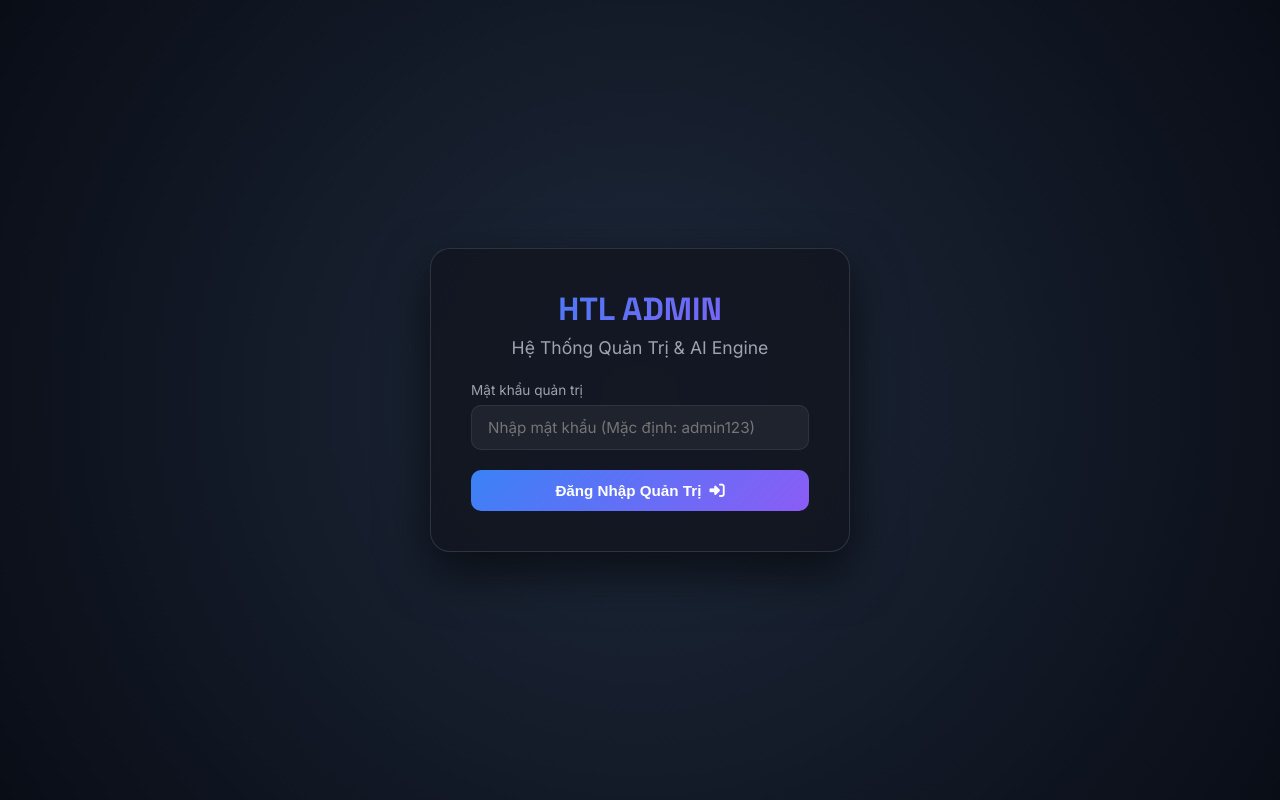
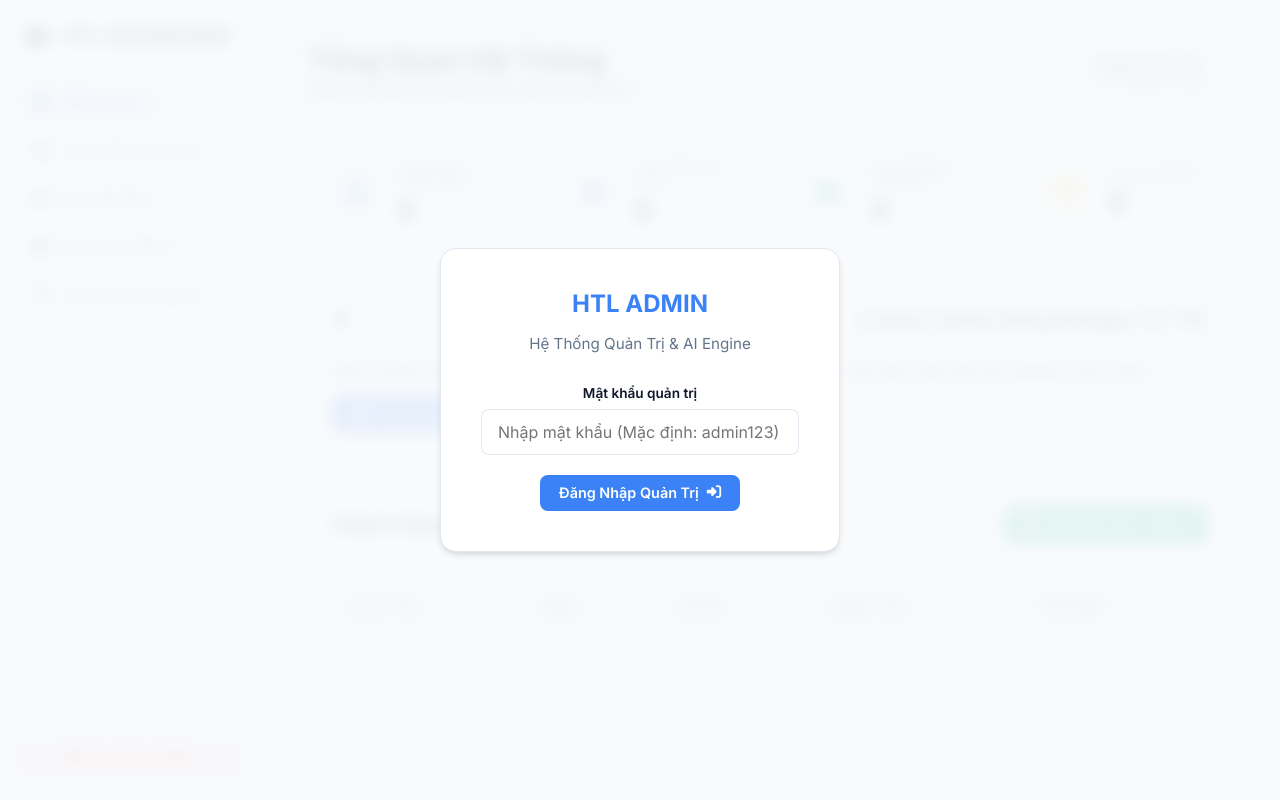
Before and after one commit to hoanglongkudo8386-byte/cvxinvc2003, a plain HTML site: page admin.html in a window 1280 px wide. Drawn offline with Linux system fonts and the light colour scheme.

Commit message:
💎 Re-apply SaaS Polish Admin Dashboard UI/UX

```diff
--- a/admin.html
+++ b/admin.html
@@ -42,8 +42,8 @@
     <!-- 2. SIDEBAR THONG TIN -->
     <aside class="admin-sidebar">
         <div class="sidebar-brand">
-            <i class="fa-solid fa-rocket" style="color: #3b82f6; font-size: 1.2em; text-shadow: 0 0 10px rgba(59,130,246,0.5);"></i>
-            <span style="font-weight: 800; background: linear-gradient(90deg, #3b82f6, #8b5cf6); -webkit-background-clip: text; color: transparent;">HTL STUDIO</span>
+            <i class="fa-solid fa-robot" style="color: var(--accent-blue);"></i>
+            <span>HTL DASHBOARD</span>
         </div>
         <ul class="sidebar-menu">
             <li class="menu-item active" data-tab="dashboard">
@@ -77,7 +77,7 @@
                 <p style="color: var(--text-secondary); font-size: 0.9rem; margin-top: 0.2rem;">Quản lý dữ liệu & Tự động hóa nội dung bằng AI</p>
             </div>
             <div class="user-badge">
-                <div class="user-avatar">L</div>
+
                 <div>
                     <div style="font-size: 0.85rem; font-weight: 600;" class="user-name">Hoàng Thế Long</div>
                     <div style="font-size: 0.75rem; color: var(--accent-green);">● AI Publisher Active</div>
@@ -127,7 +127,7 @@
                     Bấm nút bên dưới để thử nghiệm AI Agent tự động sáng tạo & ĐĂNG NGAY 1 bài viết chuẩn SEO lên website trong 1 giây!
                 </p>
                 <button class="btn-admin btn-admin-primary" id="btnQuickAIPublish" style="width: auto;">
-                    <i class="fa-solid fa-rocket" style="color: #3b82f6; font-size: 1.2em; text-shadow: 0 0 10px rgba(59,130,246,0.5);"></i> Tạo & Đăng Bài SEO Ngay Bằng AI
+                    <i class="fa-solid fa-robot"></i> Tạo & Đăng Bài SEO Ngay Bằng AI
                 </button>
             </div>
 
@@ -139,7 +139,7 @@
                         <i class="fa-solid fa-file-excel"></i> Xuất File CSV / Excel
                     </button>
                 </div>
-                <table class="admin-table">
+                <div class="table-responsive"><table class="admin-table">
                     <thead>
                         <tr>
                             <th>Họ và tên</th>
@@ -152,7 +152,7 @@
                     <tbody id="recentLeadsTable">
                         <!-- Render via JS -->
                     </tbody>
-                </table>
+                </table></div>
             </div>
         </section>
 
@@ -165,7 +165,7 @@
                         <i class="fa-solid fa-download"></i> Tải File Excel
                     </button>
                 </div>
-                <table class="admin-table">
+                <div class="table-responsive"><table class="admin-table">
                     <thead>
                         <tr>
                             <th>Họ và tên</th>
@@ -179,7 +179,7 @@
                     <tbody id="fullLeadsTable">
                         <!-- Render via JS -->
                     </tbody>
-                </table>
+                </table></div>
             </div>
         </section>
 
@@ -218,7 +218,7 @@
                 <div class="card-header">
                     <h2 class="card-title">Danh Sách Bài Viết Đã Đăng</h2>
                 </div>
-                <table class="admin-table">
+                <div class="table-responsive"><table class="admin-table">
                     <thead>
                         <tr>
                             <th>Tiêu đề</th>
@@ -231,7 +231,7 @@
                     <tbody id="blogsTable">
                         <!-- Render via JS -->
                     </tbody>
-                </table>
+                </table></div>
             </div>
         </section>
 
@@ -285,7 +285,7 @@
                 <div class="card-header">
                     <h2 class="card-title">Danh Sách Dự Án Đã Đăng</h2>
                 </div>
-                <table class="admin-table">
+                <div class="table-responsive"><table class="admin-table">
                     <thead>
                         <tr>
                             <th>Tên dự án</th>
@@ -297,7 +297,7 @@
                     <tbody id="projectsTable">
                         <!-- Render via JS -->
                     </tbody>
-                </table>
+                </table></div>
             </div>
         </section>
 
--- a/css/admin.css
+++ b/css/admin.css
@@ -1,392 +1,293 @@
-/* ==========================================
-   HTL ADMIN DASHBOARD STYLESHEET
-   Dark Mode Glassmorphism & High-Tech UI
-   ========================================== */
-
-:root {
-    --bg-primary: #0a0c10;
-    --bg-secondary: #121620;
-    --bg-card: rgba(22, 28, 42, 0.7);
-    --border-color: rgba(255, 255, 255, 0.08);
-    --text-primary: #f3f4f6;
-    --text-secondary: #9ca3af;
-    --accent-blue: #3b82f6;
-    --accent-purple: #8b5cf6;
-    --accent-cyan: #06b6d4;
-    --accent-green: #10b981;
-    --accent-amber: #f59e0b;
-    --accent-red: #ef4444;
-    --font-heading: 'Space Grotesk', sans-serif;
-    --font-body: 'Inter', sans-serif;
-}
+/* ==========================================================================
+   CSS RESET & GLOBAL
+   ========================================================================== */
+@import url('https://fonts.googleapis.com/css2?family=Inter:wght@400;500;600;700&display=swap');
 
 * {
     box-sizing: border-box;
+}
+
+body {
     margin: 0;
     padding: 0;
-}
-
-body.admin-body {
-    background-color: var(--bg-primary);
-    color: var(--text-primary);
-    font-family: var(--font-body);
+    font-family: 'Inter', sans-serif;
+    background-color: #f8fafc;
+    color: #1e293b;
     min-height: 100vh;
     display: flex;
     overflow-x: hidden;
 }
 
-/* --- LOGIN MODAL / SCREEN --- */
-.login-screen {
-    position: fixed;
-    top: 0;
-    left: 0;
-    width: 100vw;
-    height: 100vh;
-    background: radial-gradient(circle at center, #1e293b 0%, #090d16 100%);
-    display: flex;
-    justify-content: center;
-    align-items: center;
-    z-index: 9999;
+ul, ol {
+    margin: 0;
+    padding: 0;
+    list-style: none;
 }
 
-.login-card {
-    background: rgba(18, 22, 32, 0.85);
-    backdrop-filter: blur(16px);
-    border: 1px solid rgba(255, 255, 255, 0.12);
-    border-radius: 20px;
-    padding: 2.5rem;
-    width: 100%;
-    max-width: 420px;
-    box-shadow: 0 20px 50px rgba(0, 0, 0, 0.6);
-    text-align: center;
+button, input, textarea, select {
+    font: inherit;
 }
 
-.login-logo {
-    font-family: var(--font-heading);
-    font-size: 2rem;
-    font-weight: 700;
-    background: linear-gradient(135deg, var(--accent-blue), var(--accent-purple));
-    -webkit-background-clip: text;
-    -webkit-text-fill-color: transparent;
-    margin-bottom: 0.5rem;
+a { text-decoration: none; }
+
+/* Custom Scrollbar */
+::-webkit-scrollbar { width: 8px; height: 8px; }
+::-webkit-scrollbar-track { background: transparent; }
+::-webkit-scrollbar-thumb { background: #cbd5e1; border-radius: 4px; }
+::-webkit-scrollbar-thumb:hover { background: #94a3b8; }
+
+/* ==========================================================================
+   VARIABLES
+   ========================================================================== */
+:root {
+    --primary: #3b82f6;
+    --primary-hover: #2563eb;
+    --sidebar-bg: #ffffff;
+    --sidebar-width: 260px;
+    --card-bg: #ffffff;
+    --border: #e2e8f0;
+    --text-main: #0f172a;
+    --text-muted: #64748b;
+
+    --success: #10b981;
+    --warning: #f59e0b;
+    --danger: #ef4444;
+
+    --shadow-sm: 0 1px 2px 0 rgba(0, 0, 0, 0.05);
+    --shadow-md: 0 4px 6px -1px rgba(0, 0, 0, 0.1), 0 2px 4px -1px rgba(0, 0, 0, 0.06);
 }
 
-.login-title {
-    font-size: 1.1rem;
-    color: var(--text-secondary);
-    margin-bottom: 1.5rem;
+/* ==========================================================================
+   LOGIN SCREEN
+   ========================================================================== */
+.login-screen {
+    position: fixed; top: 0; left: 0; width: 100%; height: 100%;
+    background: rgba(248, 250, 252, 0.9); backdrop-filter: blur(8px);
+    display: flex; justify-content: center; align-items: center; z-index: 9999;
+}
+.login-card {
+    background: var(--card-bg); padding: 2.5rem; border-radius: 16px;
+    border: 1px solid var(--border); box-shadow: var(--shadow-md);
+    width: 100%; max-width: 400px; text-align: center;
+}
+.login-logo { font-size: 1.5rem; font-weight: 700; color: var(--primary); margin-bottom: 0.5rem; }
+.login-title { color: var(--text-muted); margin-bottom: 2rem; font-size: 0.95rem; }
+.admin-input, .admin-select, .admin-textarea {
+    width: 100%; padding: 0.75rem 1rem; border-radius: 8px;
+    border: 1px solid var(--border); background: #fff;
+    color: var(--text-main); transition: border-color 0.2s, box-shadow 0.2s;
+}
+.admin-input:focus, .admin-select:focus, .admin-textarea:focus {
+    outline: none; border-color: var(--primary); box-shadow: 0 0 0 3px rgba(59, 130, 246, 0.1);
 }
 
-.form-group {
-    margin-bottom: 1.25rem;
-    text-align: left;
+/* ==========================================================================
+   LAYOUT: SIDEBAR
+   ========================================================================== */
+.admin-sidebar {
+    width: var(--sidebar-width);
+    background: var(--sidebar-bg);
+    border-right: 1px solid var(--border);
+    display: flex; flex-direction: column;
+    position: fixed; top: 0; left: 0; height: 100vh;
+    padding: 1.5rem 1rem; z-index: 100;
+}
+.sidebar-brand {
+    font-size: 1.25rem; font-weight: 700; color: var(--text-main);
+    display: flex; align-items: center; gap: 0.75rem;
+    padding: 0 0.5rem; margin-bottom: 2rem;
+}
+.sidebar-menu {
+    display: flex; flex-direction: column; gap: 0.25rem; flex: 1;
+}
+.menu-item a {
+    display: flex; align-items: center; gap: 0.75rem;
+    padding: 0.75rem 1rem; border-radius: 8px;
+    color: var(--text-muted); font-weight: 500;
+    transition: all 0.2s;
+}
+.menu-item a:hover {
+    background: #f1f5f9; color: var(--text-main);
+}
+.menu-item.active a {
+    background: #eff6ff; color: var(--primary); font-weight: 600;
+}
+.sidebar-footer {
+    margin-top: auto; padding-top: 1rem;
+}
+.sidebar-footer a {
+    display: flex; justify-content: center; align-items: center; width: 100%;
 }
 
-.form-label {
-    display: block;
-    font-size: 0.85rem;
-    color: var(--text-secondary);
-    margin-bottom: 0.4rem;
+/* ==========================================================================
+   LAYOUT: MAIN CONTENT
+   ========================================================================== */
+.admin-main {
+    margin-left: var(--sidebar-width);
+    width: calc(100% - var(--sidebar-width));
+    padding: 40px 48px;
 }
 
-.admin-input, .admin-textarea, .admin-select {
-    width: 100%;
-    padding: 0.75rem 1rem;
-    background: rgba(255, 255, 255, 0.05);
-    border: 1px solid var(--border-color);
-    border-radius: 10px;
-    color: var(--text-primary);
-    font-family: var(--font-body);
-    font-size: 0.95rem;
-    outline: none;
-    transition: all 0.3s ease;
+/* Header */
+.admin-header {
+    display: flex; justify-content: space-between; align-items: center;
+    margin-bottom: 32px;
+}
+.page-title {
+    font-size: 1.8rem; font-weight: 700; color: var(--text-main); margin: 0 0 0.25rem 0;
+}
+.admin-header p {
+    color: var(--text-muted); margin: 0; font-size: 0.95rem;
 }
 
-.admin-input:focus, .admin-textarea:focus, .admin-select:focus {
-    border-color: var(--accent-blue);
-    box-shadow: 0 0 12px rgba(59, 130, 246, 0.3);
-    background: rgba(255, 255, 255, 0.08);
+/* User Badge */
+.user-badge {
+    display: flex; flex-direction: column; align-items: flex-end;
+    background: #fff; padding: 0.75rem 1.25rem; border-radius: 12px;
+    border: 1px solid var(--border); box-shadow: var(--shadow-sm);
+}
+.user-name { font-weight: 600; color: var(--text-main); font-size: 0.9rem; margin-bottom: 0.2rem; }
+.user-badge > div > div:last-child {
+    font-size: 0.75rem; color: var(--success); font-weight: 500;
+    display: flex; align-items: center; gap: 4px;
 }
 
+/* ==========================================================================
+   DASHBOARD COMPONENTS
+   ========================================================================== */
+section { margin-bottom: 32px; }
+
+/* Stats Grid */
+.stats-grid {
+    display: grid;
+    grid-template-columns: repeat(4, 1fr);
+    gap: 24px;
+    margin-bottom: 32px;
+}
+.stat-card {
+    background: var(--card-bg); border: 1px solid var(--border);
+    border-radius: 16px; padding: 1.5rem;
+    display: flex; align-items: center; gap: 1rem;
+    box-shadow: var(--shadow-sm);
+    height: 100%; /* Equal height */
+}
+.stat-icon {
+    width: 48px; height: 48px; border-radius: 12px;
+    display: flex; justify-content: center; align-items: center;
+    font-size: 1.25rem; flex-shrink: 0;
+}
+.stat-icon.blue { background: #eff6ff; color: var(--primary); }
+.stat-icon.purple { background: #f5f3ff; color: #8b5cf6; }
+.stat-icon.green { background: #ecfdf5; color: var(--success); }
+.stat-icon.amber { background: #fffbeb; color: var(--warning); }
+.stat-info { display: flex; flex-direction: column; justify-content: center; }
+.stat-info h3 { margin: 0 0 0.25rem 0; font-size: 0.85rem; color: var(--text-muted); font-weight: 500; }
+.stat-value { font-size: 1.75rem; font-weight: 700; color: var(--text-main); }
+
+/* Content Cards & AI Box */
+.content-card, .ai-box {
+    background: var(--card-bg); border: 1px solid var(--border);
+    border-radius: 16px; padding: 24px; margin-bottom: 24px;
+    box-shadow: var(--shadow-sm);
+}
+.card-header, .ai-box-header {
+    display: flex; justify-content: space-between; align-items: center;
+    margin-bottom: 1.5rem; padding-bottom: 1rem; border-bottom: 1px solid var(--border);
+}
+.card-title { font-size: 1.2rem; font-weight: 700; color: var(--text-main); margin: 0; }
+.ai-box-header { font-size: 1.1rem; font-weight: 600; color: var(--text-main); margin-bottom: 1rem; }
+
+/* ==========================================================================
+   TABLES
+   ========================================================================== */
+.table-responsive {
+    width: 100%; overflow-x: auto;
+    border-radius: 8px; /* For clean scroll area */
+}
+.admin-table {
+    width: 100%; min-width: 700px;
+    border-collapse: collapse; text-align: left;
+}
+.admin-table th {
+    padding: 1rem; font-size: 0.8rem; text-transform: uppercase;
+    color: var(--text-muted); font-weight: 600;
+    border-bottom: 2px solid var(--border);
+    background: #f8fafc;
+}
+.admin-table td {
+    padding: 1rem; border-bottom: 1px solid var(--border);
+    font-size: 0.9rem; color: var(--text-main); vertical-align: middle;
+}
+.admin-table tr:hover td { background: #f1f5f9; }
+
+/* Buttons */
 .btn-admin {
-    display: inline-flex;
-    align-items: center;
+    padding: 0.6rem 1.2rem; border: none; border-radius: 8px; cursor: pointer;
+    font-weight: 600; transition: all 0.2s;
+    display: inline-flex; align-items: center; gap: 8px; font-size: 0.9rem;
     justify-content: center;
-    gap: 0.5rem;
-    padding: 0.75rem 1.5rem;
-    border-radius: 10px;
-    font-weight: 600;
-    font-size: 0.95rem;
-    cursor: pointer;
-    border: none;
-    transition: all 0.3s ease;
-    text-decoration: none;
+}
+.btn-admin-primary { background: var(--primary); color: #fff; }
+.btn-admin-primary:hover { background: var(--primary-hover); }
+.btn-admin-success { background: var(--success); color: #fff; }
+.btn-admin-success:hover { background: #059669; }
+.btn-admin-danger { background: #fee2e2; color: var(--danger); }
+.btn-admin-danger:hover { background: #fecaca; }
+
+/* Forms */
+.form-group { margin-bottom: 1.25rem; }
+.form-label { display: block; margin-bottom: 0.5rem; font-size: 0.85rem; font-weight: 600; color: var(--text-main); }
+
+/* Badges */
+.status-badge {
+    padding: 0.25rem 0.75rem; border-radius: 9999px; font-size: 0.75rem; font-weight: 600; display: inline-block;
+}
+.badge-new { background: #dbeafe; color: #1e40af; }
+.badge-processing { background: #fef3c7; color: #92400e; }
+.badge-completed { background: #d1fae5; color: #065f46; }
+
+/* Utility */
+.hidden { display: none !important; }
+.tab-content { display: none; animation: fadeIn 0.3s ease; }
+.tab-content.active { display: block; }
+
+@keyframes fadeIn { from { opacity: 0; transform: translateY(5px); } to { opacity: 1; transform: translateY(0); } }
+
+/* ==========================================================================
+   RESPONSIVE DESIGN
+   ========================================================================== */
+
+/* Tablet (Under 1200px) */
+@media (max-width: 1199px) {
+    .stats-grid { grid-template-columns: repeat(2, 1fr); }
+    .admin-main { padding: 30px; }
 }
 
-.btn-admin-primary {
-    background: linear-gradient(135deg, var(--accent-blue), var(--accent-purple));
-    color: #fff;
-    width: 100%;
+/* Mobile (Under 768px) */
+@media (max-width: 767px) {
+    body { flex-direction: column; }
+
+    /* Sidebar becomes horizontal scroll or stack */
+    .admin-sidebar {
+        width: 100%; height: auto; position: relative;
+        padding: 1rem; border-right: none; border-bottom: 1px solid var(--border);
+        flex-direction: row; flex-wrap: wrap; align-items: center; justify-content: space-between;
+    }
+    .sidebar-brand { margin-bottom: 0; padding: 0; }
+    .sidebar-menu {
+        flex-direction: row; overflow-x: auto; flex: 1 1 100%;
+        margin-top: 1rem; gap: 0.5rem; padding-bottom: 0.5rem;
+    }
+    .menu-item a { white-space: nowrap; }
+    .sidebar-footer { margin-top: 1rem; padding-top: 0; width: 100%; border-top: none; }
+
+    /* Main Content */
+    .admin-main { width: 100%; margin-left: 0; padding: 20px; }
+    .admin-header { flex-direction: column; align-items: flex-start; gap: 1rem; }
+    .user-badge { width: 100%; align-items: flex-start; }
+
+    /* Stats */
+    .stats-grid { grid-template-columns: 1fr; }
+
+    /* Hide some table columns on very small screens if necessary, but horizontal scroll handles it */
 }
-
-.btn-admin-primary:hover {
-    transform: translateY(-2px);
-    box-shadow: 0 8px 25px rgba(59, 130, 246, 0.4);
-}
-
-.btn-admin-success {
-    background: linear-gradient(135deg, #10b981, #059669);
-    color: #fff;
-}
-
-.btn-admin-danger {
-    background: rgba(239, 68, 68, 0.2);
-    color: #f87171;
-    border: 1px solid rgba(239, 68, 68, 0.3);
-}
-
-.btn-admin-danger:hover {
-    background: rgba(239, 68, 68, 0.4);
-}
-
-/* --- ADMIN LAYOUT --- */
-.admin-sidebar {
-    width: 260px;
-    background: var(--bg-secondary);
-    border-right: 1px solid var(--border-color);
-    padding: 1.5rem;
-    display: flex;
-    flex-direction: column;
-    height: 100vh;
-    position: fixed;
-    top: 0;
-    left: 0;
-    z-index: 100;
-}
-
-.sidebar-brand {
-    font-family: var(--font-heading);
-    font-size: 1.3rem;
-    font-weight: 700;
-    color: #fff;
-    display: flex;
-    align-items: center;
-    gap: 0.6rem;
-    margin-bottom: 2rem;
-}
-
-.sidebar-menu {
-    list-style: none;
-    display: flex;
-    flex-direction: column;
-    gap: 0.5rem;
-    flex: 1;
-}
-
-.menu-item a {
-    display: flex;
-    align-items: center;
-    gap: 0.8rem;
-    padding: 0.8rem 1rem;
-    color: var(--text-secondary);
-    text-decoration: none;
-    border-radius: 10px;
-    font-weight: 500;
-    transition: all 0.3s ease;
-}
-
-.menu-item a:hover, .menu-item.active a {
-    background: rgba(59, 130, 246, 0.15);
-    color: var(--accent-blue);
-    border-left: 3px solid var(--accent-blue);
-}
-
-.sidebar-footer {
-    padding-top: 1rem;
-    border-top: 1px solid var(--border-color);
-}
-
-.admin-main {
-    margin-left: 260px;
-    flex: 1;
-    padding: 2rem;
-    min-height: 100vh;
-}
-
-.admin-header {
-    display: flex;
-    justify-content: space-between;
-    align-items: center;
-    margin-bottom: 2rem;
-}
-
-.page-title {
-    font-family: var(--font-heading);
-    font-size: 1.8rem;
-    font-weight: 700;
-}
-
-.user-badge {
-    display: flex;
-    align-items: center;
-    gap: 0.75rem;
-    background: var(--bg-card);
-    padding: 0.5rem 1rem;
-    border-radius: 30px;
-    border: 1px solid var(--border-color);
-}
-
-.user-avatar {
-    width: 32px;
-    height: 32px;
-    border-radius: 50%;
-    background: linear-gradient(135deg, var(--accent-blue), var(--accent-cyan));
-    display: flex;
-    align-items: center;
-    justify-content: center;
-    font-weight: 700;
-    font-size: 0.85rem;
-}
-
-/* --- STATS GRID --- */
-.stats-grid {
-    display: grid;
-    grid-template-columns: repeat(auto-fit, minmax(220px, 1fr));
-    gap: 1.25rem;
-    margin-bottom: 2rem;
-}
-
-.stat-card {
-    background: var(--bg-card);
-    border: 1px solid var(--border-color);
-    border-radius: 16px;
-    padding: 1.25rem;
-    display: flex;
-    align-items: center;
-    gap: 1.25rem;
-    transition: transform 0.3s ease;
-}
-
-.stat-card:hover {
-    transform: translateY(-4px);
-    border-color: rgba(255, 255, 255, 0.2);
-}
-
-.stat-icon {
-    width: 48px;
-    height: 48px;
-    border-radius: 12px;
-    display: flex;
-    align-items: center;
-    justify-content: center;
-    font-size: 1.3rem;
-}
-
-.stat-icon.blue { background: rgba(59, 130, 246, 0.15); color: var(--accent-blue); }
-.stat-icon.purple { background: rgba(139, 92, 246, 0.15); color: var(--accent-purple); }
-.stat-icon.green { background: rgba(16, 185, 129, 0.15); color: var(--accent-green); }
-.stat-icon.amber { background: rgba(245, 158, 11, 0.15); color: var(--accent-amber); }
-
-.stat-info h3 {
-    font-size: 0.85rem;
-    color: var(--text-secondary);
-    font-weight: 500;
-}
-
-.stat-value {
-    font-family: var(--font-heading);
-    font-size: 1.6rem;
-    font-weight: 700;
-    margin-top: 0.2rem;
-}
-
-/* --- TABLES & CARDS --- */
-.content-card {
-    background: var(--bg-card);
-    border: 1px solid var(--border-color);
-    border-radius: 16px;
-    padding: 1.5rem;
-    margin-bottom: 2rem;
-}
-
-.card-header {
-    display: flex;
-    justify-content: space-between;
-    align-items: center;
-    margin-bottom: 1.25rem;
-}
-
-.card-title {
-    font-family: var(--font-heading);
-    font-size: 1.2rem;
-    font-weight: 600;
-}
-
-.admin-table {
-    width: 100%;
-    border-collapse: collapse;
-    margin-top: 0.5rem;
-}
-
-.admin-table th, .admin-table td {
-    padding: 1rem;
-    text-align: left;
-    border-bottom: 1px solid var(--border-color);
-    font-size: 0.9rem;
-}
-
-.admin-table th {
-    color: var(--text-secondary);
-    font-weight: 600;
-    background: rgba(255, 255, 255, 0.02);
-}
-
-.admin-table tr:hover {
-    background: rgba(255, 255, 255, 0.03);
-}
-
-.status-badge {
-    padding: 0.25rem 0.75rem;
-    border-radius: 20px;
-    font-size: 0.75rem;
-    font-weight: 600;
-    display: inline-block;
-}
-
-.badge-new { background: rgba(59, 130, 246, 0.2); color: #60a5fa; border: 1px solid rgba(59, 130, 246, 0.3); }
-.badge-processing { background: rgba(245, 158, 11, 0.2); color: #fbbf24; border: 1px solid rgba(245, 158, 11, 0.3); }
-.badge-completed { background: rgba(16, 185, 129, 0.2); color: #34d399; border: 1px solid rgba(16, 185, 129, 0.3); }
-
-/* --- AI PROMPT PLAYGROUND --- */
-.ai-box {
-    background: linear-gradient(135deg, rgba(139, 92, 246, 0.1), rgba(59, 130, 246, 0.1));
-    border: 1px solid rgba(139, 92, 246, 0.3);
-    border-radius: 16px;
-    padding: 1.5rem;
-    margin-bottom: 2rem;
-}
-
-.ai-box-header {
-    display: flex;
-    align-items: center;
-    gap: 0.75rem;
-    font-family: var(--font-heading);
-    font-size: 1.1rem;
-    font-weight: 600;
-    margin-bottom: 1rem;
-    color: #c084fc;
-}
-
-/* --- TAB SECTIONS --- */
-.tab-content {
-    display: none;
-}
-.tab-content.active {
-    display: block;
-}
-
-@media (max-width: 992px) {
-    .admin-sidebar { width: 80px; padding: 1rem 0.5rem; }
-    .sidebar-brand span, .menu-item span, .user-name { display: none; }
-    .admin-main { margin-left: 80px; padding: 1rem; }
-}
```
